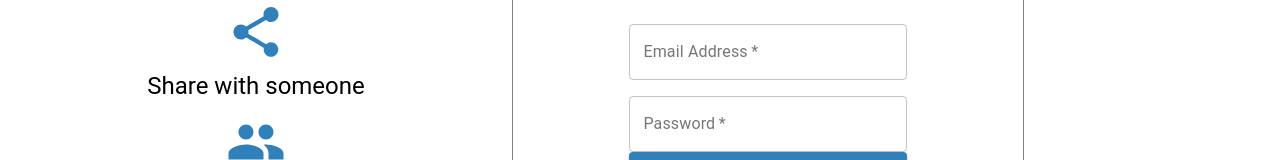
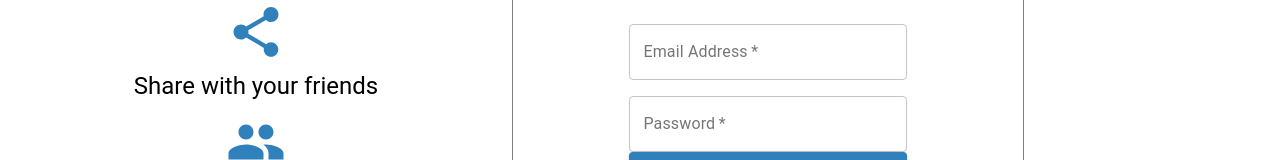
Before and after one commit to gongchen161/collaborative-doc, a React (Create React App) app: page /#/login in a window 1280 px wide. Shown: the part 315-475 px from the top of the page. Built offline with nearby package versions, Linux system fonts and the light colour scheme; no server answers.

Commit message:
Clean up

```diff
--- a/src/AuthContext.js
+++ b/src/AuthContext.js
@@ -72,7 +72,6 @@ export function AuthProvider({ children }) {
   }
 
   useEffect(() => {
-    console.log("CC")
     const cleanup = firebaseAuth.onAuthStateChanged((u) => {
       setUser(u);
       setFirebaseInitDone(true)
--- a/src/Constants.js
+++ b/src/Constants.js
@@ -1 +1 @@
-export const VERSION_NUMBER = 1.1;
+export const VERSION_NUMBER = "1.1.1";
--- a/src/components/Intro.js
+++ b/src/components/Intro.js
@@ -24,7 +24,7 @@ export default function Intro() {
           <Divider variant="inset" className={classes.divider} />
 
           <Share color='primary' className={classes.icon} />
-          <Typography component="h1" variant="h5"  >Share with someone</Typography>
+          <Typography component="h1" variant="h5"  >Share with your friends</Typography>
           <Divider variant="inset" className={classes.divider} />
 
           <GroupIcon color='primary' className={classes.icon} />
```
